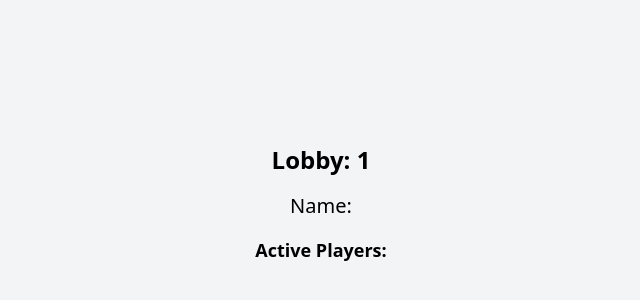
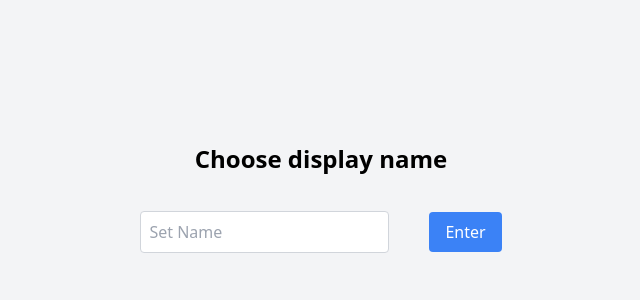
Before and after one commit to MishanGagnon/restaurant, a Next.js app: page /lobby/1 in a window 1280 px wide. Before the commit this address had no page. Shown: the part 192-492 px from the top of the page, without its empty margins (319-959 px from the left). Built offline with nearby package versions, Linux system fonts and the light colour scheme.

Commit message:
adding name selection at lobbyid page

```diff
--- a/app/lobby/[lobbyId]/page.tsx
+++ b/app/lobby/[lobbyId]/page.tsx
@@ -21,9 +21,16 @@ const Lobby = () => {
   const paramName = searchParams.get('name');
   const [players, setPlayers] = useState<Player[]>([]);
   const [name, setName] = useState(paramName ?? '');
+  const [nameInput, setNameInput] = useState<string>('')
+  const submitName = () => {
+    setName(()=>nameInput)
+    const url = new URL(window.location.href);
+    url.searchParams.set('name', nameInput);
+    router.replace(url.toString(), undefined,)
+  }
+
   useEffect(() => {
     if (!name) {
-      router.push('/lobby');
       return;
     }
 
@@ -42,9 +49,32 @@ const Lobby = () => {
     return () => {
       socket.disconnect();
     };
-  }, [lobbyId, name, router]);
+  }, [lobbyId,name]);
 
   return (
+    name == '' ?
+    <div className="flex flex-col items-center justify-center min-h-screen bg-gray-100">
+      <h1 className="text-2xl font-bold mb-4 text-black">Choose display name</h1>
+      <div>
+      <input
+        type="text"
+        value={nameInput}
+        className="m-5 p-2 text-black border border-gray-300 rounded"
+        onChange={(e) => setNameInput(e.target.value)}
+        placeholder="Set Name"
+      />
+      <button
+        onClick={submitName}
+        className="m-5 px-4 py-2 bg-blue-500 text-white rounded hover:bg-blue-600"
+      >
+        Enter
+      </button>
+
+      </div>
+    </div>
+
+    :
+
     <div className="flex flex-col items-center justify-center min-h-screen bg-gray-100 text-black">
       <h1 className="text-2xl font-bold mb-4 text-black">Lobby: {lobbyId}</h1>
       <h2 className="text-xl mb-4 text-black">Name: {name}</h2>
```
